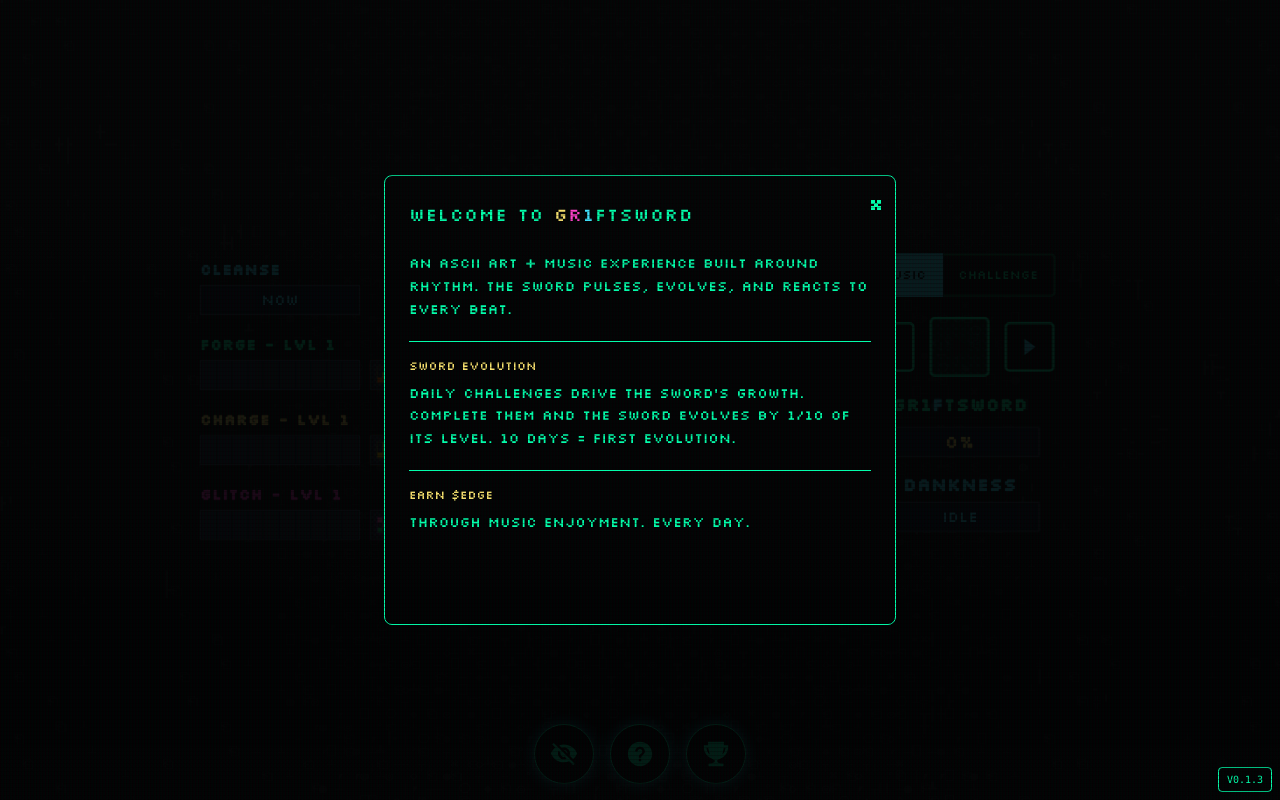
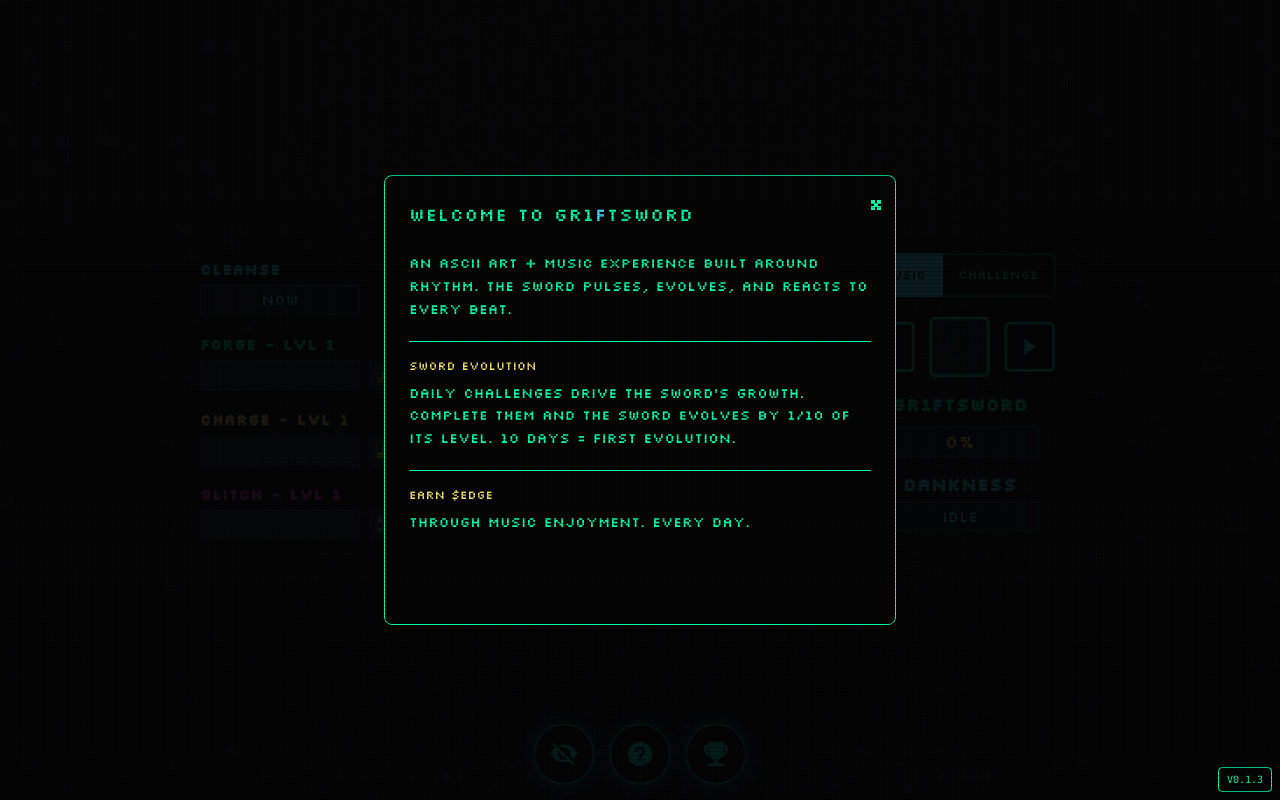
Before and after one commit to br1dge-dev/sword, a Next.js app: page / in a window 1280 px wide. Both pictures are taken after a click on the button 640 px from the left and 754 px from the top of the page. Built offline with nearby package versions, Linux system fonts and the light colour scheme.

Commit message:
style: animate GR1FTSWORD headline like leaderboard title

```diff
--- a/src/components/ui/WtfIsThisModal.tsx
+++ b/src/components/ui/WtfIsThisModal.tsx
@@ -1,13 +1,29 @@
 "use client";
 
-import React, { useEffect } from "react";
+import React, { useEffect, useState } from "react";
 
 type Props = {
   open: boolean;
   onClose: () => void;
 };
 
+const HIGHLIGHT_COLORS = ['#F8E16C', '#FF3EC8', '#3EE6FF'] as const;
+
 export default function WtfIsThisModal({ open, onClose }: Props) {
+  const [highlightIdx, setHighlightIdx] = useState(() => Math.floor(Math.random() * 9));
+  const [highlightColor, setHighlightColor] = useState(
+    () => HIGHLIGHT_COLORS[Math.floor(Math.random() * HIGHLIGHT_COLORS.length)],
+  );
+
+  useEffect(() => {
+    if (!open) return;
+    const interval = setInterval(() => {
+      setHighlightIdx(Math.floor(Math.random() * 9));
+      setHighlightColor(HIGHLIGHT_COLORS[Math.floor(Math.random() * HIGHLIGHT_COLORS.length)]);
+    }, 1800);
+    return () => clearInterval(interval);
+  }, [open]);
+
   useEffect(() => {
     if (!open) return;
     const onKeyDown = (e: KeyboardEvent) => {
@@ -39,12 +55,10 @@ export default function WtfIsThisModal({ open, onClose }: Props) {
         </button>
 
         <div className="mb-6">
-          <div className="text-grifter-blue font-press-start-2p text-lg tracking-wider">
-            Welcome to{" "}
-            <span className="text-[#F8E16C]">G</span>
-            <span className="text-[#FF3EC8]">R</span>
-            <span className="text-[#3EE6FF]">1</span>
-            FTSWORD
+          <div className="text-grifter-blue font-press-start-2p text-lg tracking-wider select-none">
+            {'Welcome to GR1FTSWORD'.split('').map((char, i) => (
+              <span key={i} style={i === 13 + highlightIdx ? { color: highlightColor } : {}}>{char}</span>
+            ))}
           </div>
         </div>
 
```
